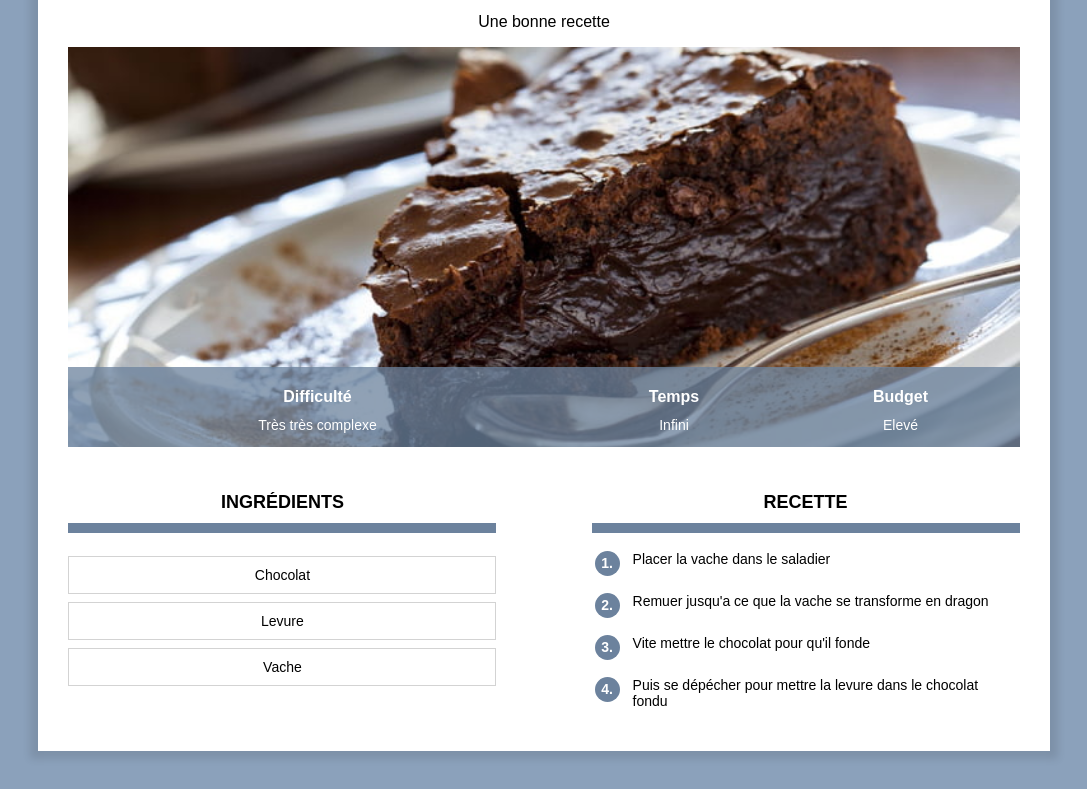
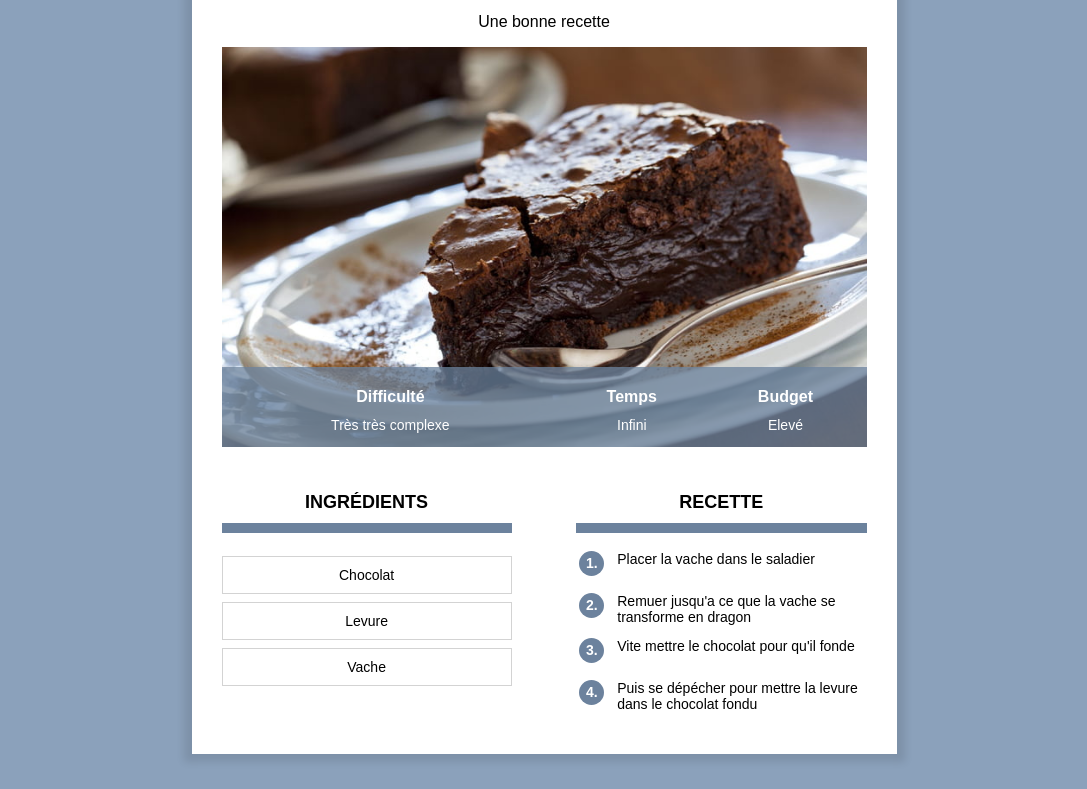
Before and after one commit to triceraptorX/triceraptorX.github.io, a plain HTML site: page index.html in a window 1280 px wide. Shown: the part 170-959 px from the top of the page, without its empty margins (96-1183 px from the left). Drawn offline with Linux system fonts and the light colour scheme.

Commit message:
Add files via upload

```diff
--- a/index.html
+++ b/index.html
@@ -3,6 +3,7 @@
     <head>
         <title>Gateau au chocolat</title>
         <meta charset="UTF-8">
+        <meta name="viewport" content="width=device-width, initial-scale=1.0">
         <link rel="stylesheet" href="recette.css">
     </head>
 
--- a/recette.css
+++ b/recette.css
@@ -10,15 +10,14 @@
                 display: inline-block;
                 margin-top: -10px;
                 margin-left: 30px;
+                margin-bottom: 0px;
                 padding: 8px 18px;
-                margin-bottom: 0px;
                 font-weight: bold;}
             div.content{
                 background-color: white;
-                margin:60px 10% 80px 10%;
-                padding: 0 30px 30px 30px;
+                margin:40px 8px 40px 8px;
+                padding: 0 8px 20px 8px;
                 box-shadow: 0 0 8px 8px rgba(0,0,0,0.1);
-                min-width: 350px;
                 overflow: visible;
             }
             h1{
@@ -52,7 +51,7 @@
                 width: 100%;
                 color:white;
                 background-color: #6C829DC0;
-                height: 80px;
+                height: 50px;
 
             }
             div.info{
@@ -60,16 +59,16 @@
             }
             table.info td{
                 text-align: center;
-                font-size: 14px;
+                font-size: 12px;
                 vertical-align: top;
             }
             table.info th{
-                font-size: 16px;
+                font-size: 14px;
                 vertical-align: bottom;
                 padding-bottom: 8px;
             }
             div.Colone{
-                width: 45%;
+                width: 100%;
                 margin-top: 30px;
             }
             div.Colone h2{
@@ -81,11 +80,6 @@
             }
             div.Colone1{
                 display: inline-block;
-                margin-right: 10%;
-            }
-            div.Colone2{
-                float: right;
-
             }
             div.Ingrédients{
                 text-align: center;
@@ -122,3 +116,40 @@
             table.Prepa tr{
                 height: 40px;
             }
+
+        @media only screen and (min-width: 768px) {
+             div.content{
+                min-width: 350px;
+                margin:60px 10% 80px 10%;
+                padding: 0 30px 30px 30px;
+            }
+            table.info td{
+                font-size: 14px;
+            }
+            table.info th{
+                font-size: 16px;
+            }
+            table.info{
+                height: 80px;
+
+            }
+            div.Colone2{
+                float: right;
+
+            }
+            div.Colone1{
+                margin-right: 10%;
+            }
+            div.Colone{
+                width: 45%;
+            }
+        }
+        @media only screen and (min-width: 900px) {
+            div.content{
+                margin-left: auto;
+                margin-right:auto;
+                width: 645px
+
+;
+            }
+        }
```
